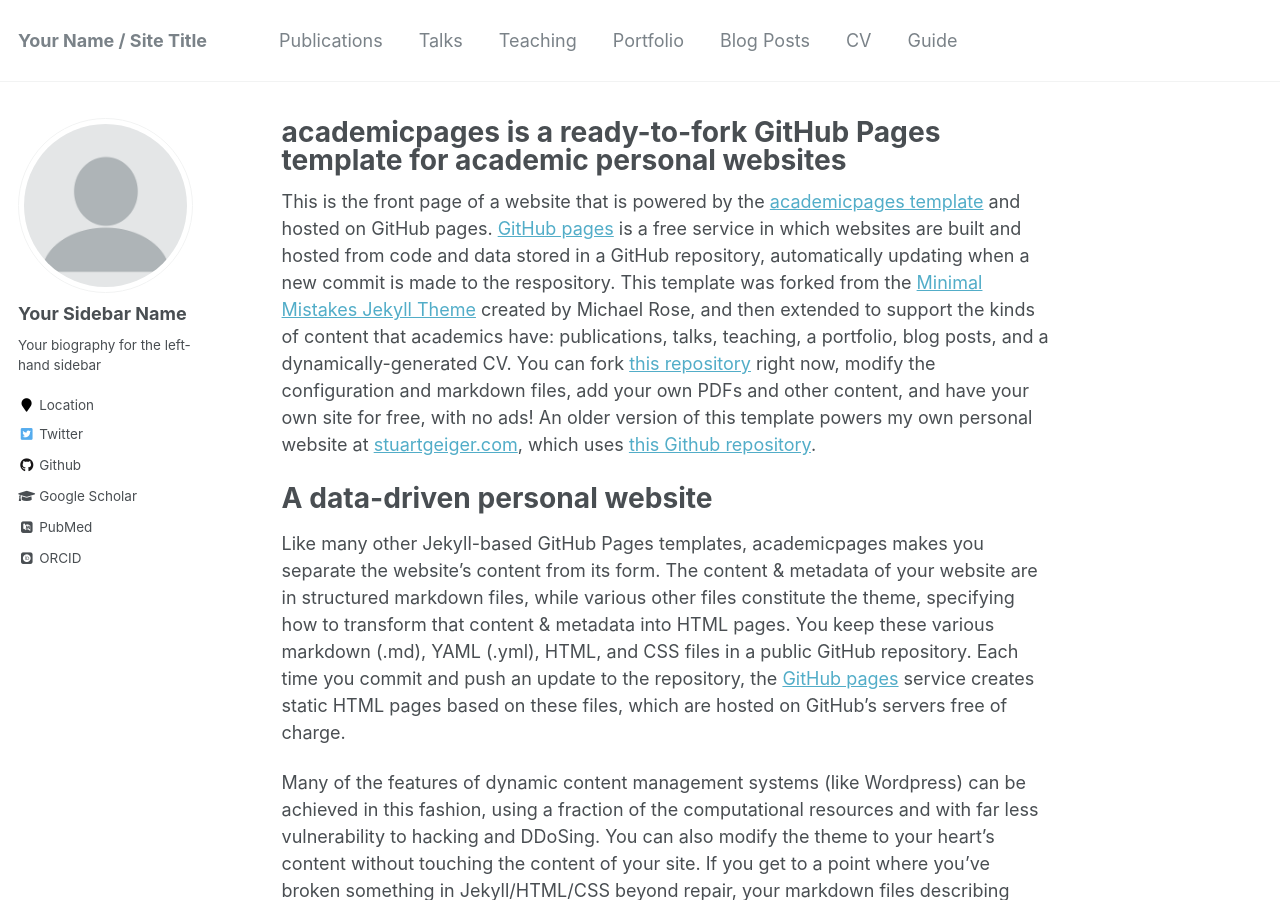
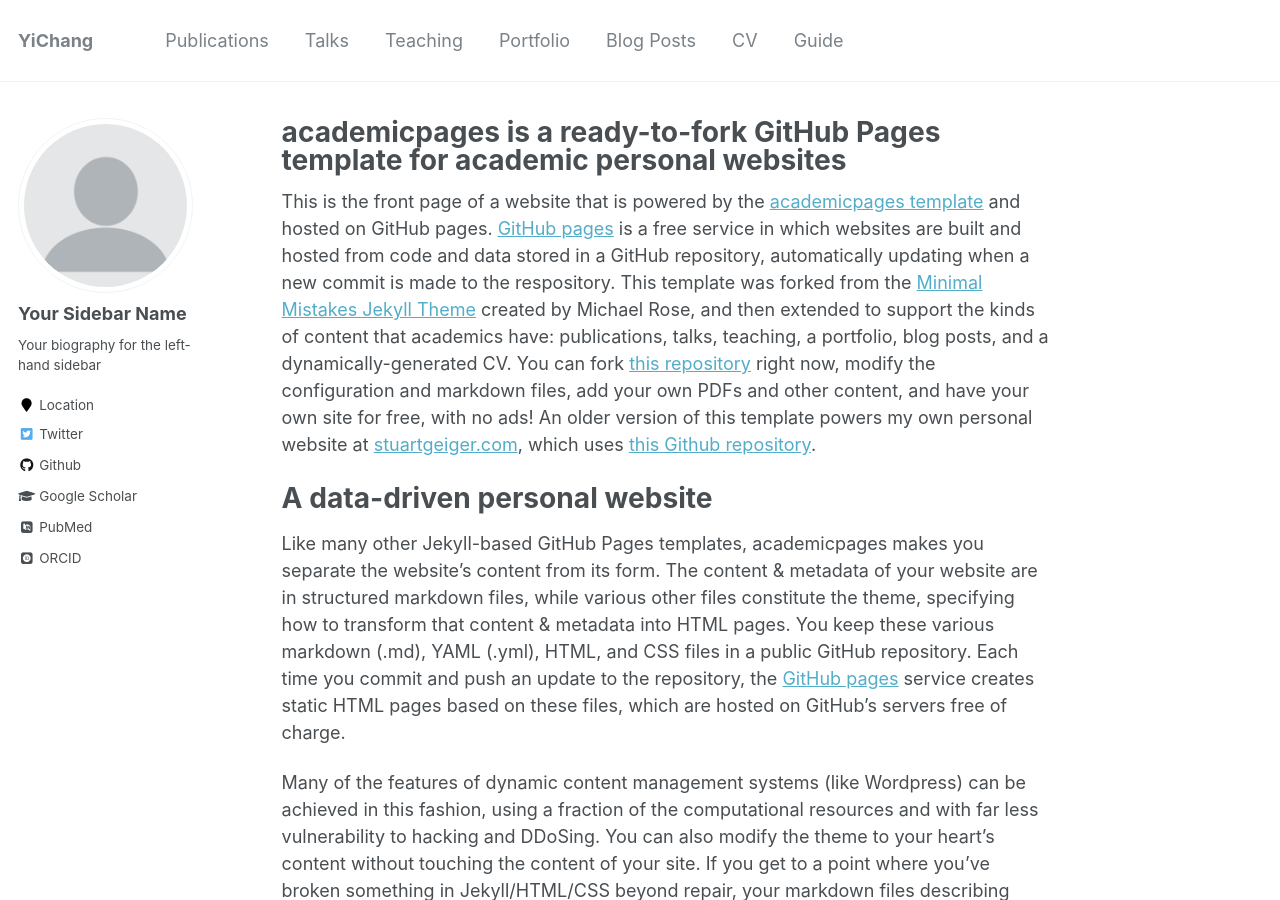
Before and after one commit to zhanwenchen/owuchangyuo.github.io, a Jekyll site: the page built from _pages/about.md, in a window 1280 px wide and 900 px high. Built offline with Jekyll 4.4.1, drawn with Linux system fonts in a browser that asks for light colours; some web fonts are replaced.

Commit message:
Update _config.yml

```diff
--- a/_config.yml
+++ b/_config.yml
@@ -6,8 +6,8 @@
 # `jekyll serve`. If you change this file, please restart the server process.
 
 # Site Settings
-locale                   : "en-US"
-title                    : "Your Name / Site Title"
+locale                   : "Shenzhen-China"
+title                    : " YiChang"
 title_separator          : "-"
 name                     : &name "Your Name"
 description              : &description "personal description"
```
